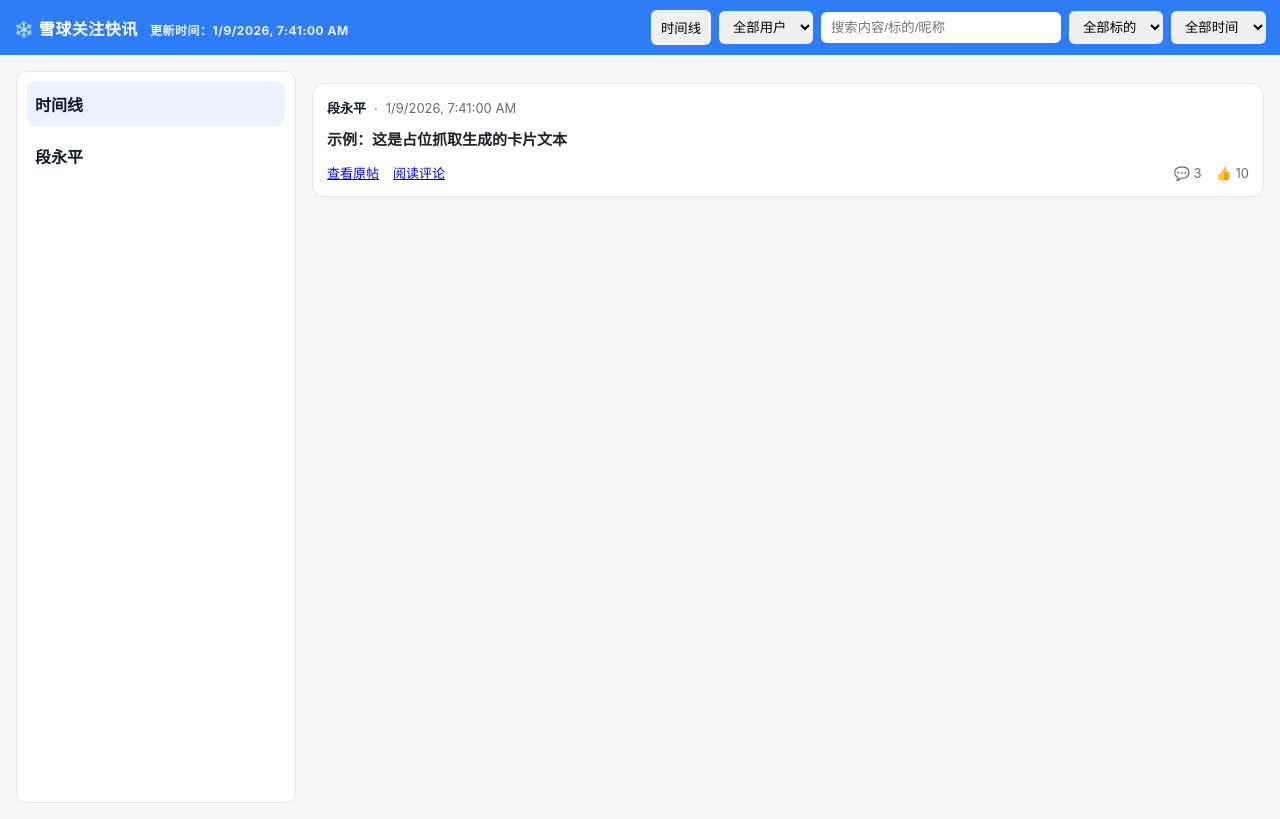
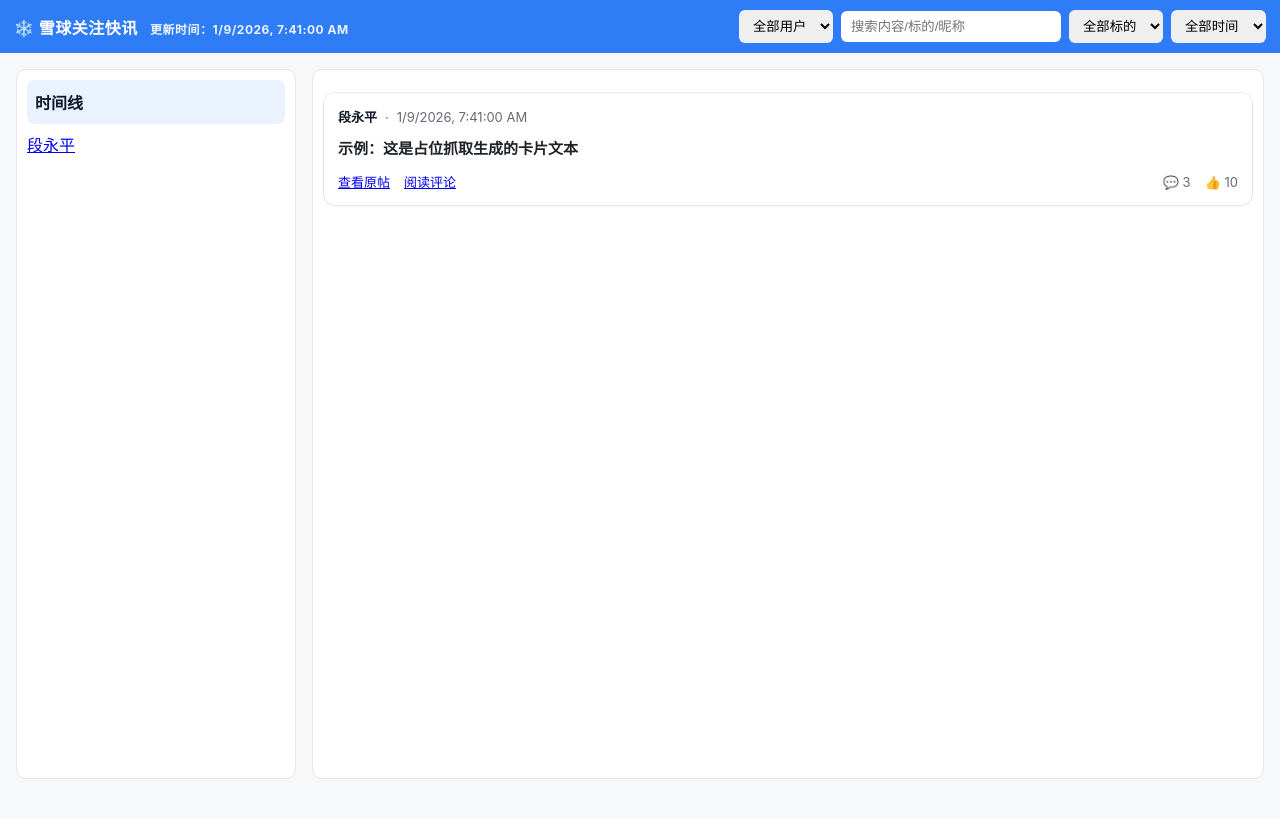
Before and after one commit to JohnWish1590/xueqiu, a website: page web/index.html in a window 1280 px wide. Drawn offline with Linux system fonts and the light colour scheme; no server answers.

Commit message:
Add files via upload

```diff
--- a/web/app.js
+++ b/web/app.js
@@ -1,16 +1,21 @@
-// app.js：小修复——确保侧栏“时间线”入口与顶栏按钮都能切回所有用户，并重新渲染倒序时间线；其余功能不变
+// app.js：符合 4 项请求
+// 1) 顶部“时间线”按钮已移除，仅保留侧栏时间线入口（电脑端）
+// 2) 电脑端用户框与信息框同高（CSS 已设同高），逻辑保持不变
+// 3) 将正文中的“查看图片”文案改为“点开大图”，并点击打开原图
+// 4) 手机端控件自适应换行（CSS 已更新），文本自动换行
+
 (async function(){
   const $ = (sel)=>document.querySelector(sel);
   const ts = Date.now();
 
-  // 加载数据
+  // 加载数据（带版本参数防缓存）
   const dataResp = await fetch(`./data/index.json?v=${ts}`);
   const data = await dataResp.json().catch(()=>({ byUser:{}, byTicker:{}, timeline:[] }));
   const byUser = data.byUser || {};
   const byTicker = data.byTicker || {};
   const timeline = Array.isArray(data.timeline) ? data.timeline : [];
 
-  // 更新时间
+  // 更新时间（优先 build.json）
   let deployedAt = null;
   try { const build = await (await fetch(`./build.json?v=${ts}`)).json(); if(build && build.deployedAt) deployedAt = new Date(build.deployedAt); } catch{}
   if(!deployedAt){ const latest = timeline.reduce((m,i)=>{ const t=new Date(i.created_at).getTime(); return Number.isFinite(t)?Math.max(m,t):m; },0); deployedAt = latest? new Date(latest): new Date(); }
@@ -33,22 +38,15 @@
   if(!userListArr.length){ const s=new Set(); timeline.forEach(i=>{ const uid=Number(i.user_id); if(Number.isFinite(uid)) s.add(uid); }); userListArr = Array.from(s); }
   const users = userListArr.map(uid=>({ id:uid, name:nameOf(uid) })).sort((a,b)=>(a.name||'').localeCompare(b.name||''));
 
-  // 侧栏用户
+  // 侧栏用户（电脑端）
   const userListEl = $('#userList'); const userTpl = document.getElementById('userItemTpl');
   if(userListEl && userTpl){
-    // 保留顶部的“时间线”入口
-    // 后续用户条目
     users.forEach(u=>{ const node=userTpl.content.cloneNode(true); const a=node.querySelector('.nick'); a.textContent=u.name; a.href=`https://xueqiu.com/u/${u.id}`; a.addEventListener('click', e=>{ e.preventDefault(); render({ userId:u.id }); }); userListEl.appendChild(node); });
   }
 
-  // 顶部与侧栏的用户下拉
-  const userSelect = $('#userSelect'); if(userSelect){ userSelect.innerHTML = '<option value="all">全部用户</option>' + users.map(u=>`<option value="${u.id}">${u.name}</option>`).join(''); userSelect.addEventListener('change', ()=>{ const val=userSelect.value; render({ userId: val==='all'? null : Number(val)}); }); }
-
-  // 顶栏“时间线”按钮与侧栏“时间线”入口
-  const timelineBtn = $('#timelineBtn'); const sidebarTimeline = $('#sidebarTimeline');
-  function goTimeline(){ if(userSelect) userSelect.value='all'; render({ userId:null }); }
-  if(timelineBtn) timelineBtn.addEventListener('click', goTimeline);
-  if(sidebarTimeline) sidebarTimeline.addEventListener('click', (e)=>{ e.preventDefault(); goTimeline(); });
+  // 顶部用户下拉（手机/桌面均可用）
+  const userSelect = $('#userSelect');
+  if(userSelect){ userSelect.innerHTML = '<option value="all">全部用户</option>' + users.map(u=>`<option value="${u.id}">${u.name}</option>`).join(''); userSelect.addEventListener('change', ()=>{ const val=userSelect.value; render({ userId: val==='all'? null : Number(val)}); }); }
 
   // 标的下拉
   const tickers = Object.keys(byTicker).sort(); const tickerSelect = $('#tickerSelect'); if(tickerSelect){ tickerSelect.innerHTML = '<option value="all">全部标的</option>' + tickers.map(t=>`<option value="${t}">${t}</option>`).join(''); }
@@ -56,7 +54,7 @@
   // 读/未读
   const storeKey='xq_read_hashes'; const getRead=()=> new Set(JSON.parse(localStorage.getItem(storeKey)||'[]')); const setRead=s=> localStorage.setItem(storeKey, JSON.stringify(Array.from(s)));
 
-  // 图片链接转换（imedao 原图/缩略图）
+  // imedao 链接转换（缩略图/原图）
   function getThumbAndRaw(u){
     try{ const url=new URL(u); const isImedao=url.hostname.includes('xqimg.imedao.com'); if(!isImedao) return {thumb:u, raw:u}; const path=url.pathname; const excl=path.indexOf('!'); const base=excl>0? path.slice(0,excl): path; const thumbUrl=new URL(url); thumbUrl.pathname=`${base}!thumb.jpg`; const rawUrl=new URL(url); rawUrl.pathname=`${base}!raw.jpg`; return {thumb:thumbUrl.toString(), raw:rawUrl.toString()}; }catch{ const base=u.replace(/!(?:thumb|raw|large|\w+)(?:\.\w+)?$/, ''); return {thumb:`${base}!thumb.jpg`, raw:`${base}!raw.jpg`}; }
   }
@@ -79,21 +77,22 @@
     const tl=$('#timeline'); tl.innerHTML=''; const tpl=document.getElementById('cardTpl'); const read=getRead();
     list.forEach(item=>{
       const node=tpl.content.cloneNode(true); const art=node.querySelector('.card'); const nick=node.querySelector('.nick'); nick.textContent=nameOf(item.user_id); nick.href=`https://xueqiu.com/u/${item.user_id}`; node.querySelector('.time').textContent=new Date(item.created_at).toLocaleString(); const body=node.querySelector('.card-body'); body.innerHTML=(item.text||item.title||'');
-      // 引用块
-      let html=body.innerHTML; html = html.replace(/(回复@[^：<]+：[^<]*)(<br\s*\/?|$)/g, '<div class="quote">$1</div>$2'); body.innerHTML=html;
-      // 图片缩略图与原图
-      const links=extractAllImageLinks(body); if(links.length){ links.forEach(href=>{ const pair=getThumbAndRaw(href); const img=document.createElement('img'); img.className='inline-img'; img.src=pair.thumb; img.addEventListener('click', ()=> openLightbox([pair.raw])); body.appendChild(img); }); body.querySelectorAll('a').forEach(a=>{ const href=a.getAttribute('href')||''; if(href.includes('xqimg.imedao.com')){ const raw=getThumbAndRaw(href).raw; a.addEventListener('click', (e)=>{ e.preventDefault(); openLightbox([raw]); }); } }); }
+
+      // 引用块灰底
+      let html=body.innerHTML; html = html.replace(/(回复@[^：<]+：[^[<]]*)(<br\s*\/?|$)/g, '<div class="quote">$1</div>$2'); body.innerHTML=html;
+
+      // 收集图片并附加缩略图；点击或链接一律开原图
+      const links=extractAllImageLinks(body); if(links.length){ links.forEach(href=>{ const pair=getThumbAndRaw(href); const img=document.createElement('img'); img.className='inline-img'; img.src=pair.thumb; img.addEventListener('click', ()=> openLightbox([pair.raw])); body.appendChild(img); }); body.querySelectorAll('a').forEach(a=>{ const href=a.getAttribute('href')||''; if(href.includes('xqimg.imedao.com')){ const raw=getThumbAndRaw(href).raw; // 文案替换：查看图片 -> 点开大图
+          if(a.textContent.trim()==='查看图片'){ a.textContent='点开大图'; }
+          a.addEventListener('click', (e)=>{ e.preventDefault(); openLightbox([raw]); }); } }); }
+
       const origin=node.querySelector('.origin'); origin.href=item.url||`https://xueqiu.com/u/${item.user_id}`; const readComments=node.querySelector('.read-comments'); readComments.href=(item.url||`https://xueqiu.com/u/${item.user_id}`);
       const counts=node.querySelector('.counts'); const cc=Number(item.comments_count||0), lc=Number(item.likes_count||0); if(cc+lc>0){ counts.innerHTML=`<span class="icon">💬 ${cc}</span><span class="icon">👍 ${lc}</span>`; }
       const isRead=read.has(item.hash); art.classList.add(isRead? 'read':'unread'); art.addEventListener('click', (e)=>{ if(!(e.target.closest('a')||e.target.closest('img.inline-img'))){ const s=getRead(); s.add(item.hash); setRead(s); art.classList.remove('unread'); art.classList.add('read'); } }); origin.addEventListener('click', ()=>{ const s=getRead(); s.add(item.hash); setRead(s); }); readComments.addEventListener('click', ()=>{ const s=getRead(); s.add(item.hash); setRead(s); }); tl.appendChild(node);
     });
   }
 
-  // 事件绑定
-  $('#tickerSelect')?.addEventListener('change', ()=> render({ userId:null }));
-  $('#dateSelect')?.addEventListener('change',  ()=> render({ userId:null }));
-  $('#kw')?.addEventListener('input',          ()=> render({ userId:null }));
-  $('#timelineBtn')?.addEventListener('click', ()=> { $('#userSelect') && ($('#userSelect').value='all'); render({ userId:null }); });
+  // 侧栏“时间线”入口：一键切回所有用户
   $('#sidebarTimeline')?.addEventListener('click', (e)=>{ e.preventDefault(); $('#userSelect') && ($('#userSelect').value='all'); render({ userId:null }); });
 
   // 默认渲染：时间线（所有用户）
--- a/web/index.html
+++ b/web/index.html
@@ -10,7 +10,7 @@
   <header class="topbar">
     <div class="logo">❄️ 雪球关注快讯 <span id="lastUpdateInline" class="muted"></span></div>
     <div class="actions">
-      <button id="timelineBtn" class="select" style="cursor:pointer">时间线</button>
+      <!-- 顶部“时间线”按钮已移除，仅保留用户选择与筛选 -->
       <select id="userSelect" class="select">
         <option value="all">全部用户</option>
       </select>
--- a/web/style.css
+++ b/web/style.css
@@ -1,31 +1,35 @@
-/* 样式补丁：左侧“时间线”标题与现有样式保留 */
+/* 雪球风格 + 电脑端高度对齐 + 手机端自适应换行 + 链接文案修改 */
 .sidebar .timeline-entry{display:block;padding:10px 8px;border-radius:8px;margin-bottom:8px;background:#eaf2ff;color:#0f172a;font-weight:800;text-decoration:none}
 .sidebar .timeline-entry:hover{background:#dbe8ff}
 
-/* 其余保持不变（现有样式） */
 .xq-theme{ --primary:#2f7df6; --bg:#f6f8fa; --card:#fff; --text:#1f2328; --muted:#666b74; --border:#e5e7eb; --accent:#2563eb; }
+*{box-sizing:border-box}
 body{ font-family: -apple-system, BlinkMacSystemFont, "PingFang SC", "Helvetica Neue", Arial, "Hiragino Sans GB", "Microsoft YaHei", system-ui, Roboto; margin:0; background:var(--bg); color:var(--text); }
 .topbar{ display:flex; justify-content:space-between; align-items:center; padding:10px 14px; background:var(--primary); color:#fff; position:sticky; top:0; z-index:100; }
 .topbar .logo{ font-weight:700; letter-spacing:.5px; }
 .topbar .actions{ display:flex; gap:8px; align-items:center; flex-wrap:wrap; }
 .muted{ opacity:.9; font-size:12px; margin-left:8px; }
-.search{ padding:8px 10px; border-radius:6px; border:none; width:220px; }
+.search{ padding:8px 10px; border-radius:6px; border:none; width:220px; max-width:100%; }
 .select{ padding:8px 10px; border-radius:6px; border:none; }
-.layout{ display:grid; grid-template-columns:280px 1fr; gap:16px; padding:16px; }
+
+/* 电脑端：左右两列高度对齐（同高） */
+.layout{ display:grid; grid-template-columns:280px 1fr; gap:16px; padding:16px; align-items:stretch; }
 .sidebar{ background:var(--card); border:1px solid var(--border); border-radius:10px; padding:10px; height:calc(100vh - 90px); overflow:auto; }
-.user-item{ padding:10px 8px; border-radius:8px; }
-.user-item:hover{ background:#f0f5ff; }
-.user-item .nick{ color:#0f172a; text-decoration:none; font-weight:700; }
+.timeline{ background:var(--card); border:1px solid var(--border); border-radius:10px; padding:10px; height:calc(100vh - 90px); overflow:auto; }
+
+/* 卡片与文本 */
 .card{ background:var(--card); border:1px solid var(--border); border-radius:12px; padding:14px; margin:12px 0; box-shadow:0 1px 2px rgba(0,0,0,.03); }
-.card-head{ display:flex; align-items:center; gap:8px; font-size:13px; color:var(--muted); }
+.card-head{ display:flex; align-items:center; gap:8px; font-size:13px; color:var(--muted); flex-wrap:wrap; }
 .card-head .nick{ color:#0f172a; font-weight:800; }
-.card-body{ margin:10px 0; line-height:1.75; font-size:15px; }
+.card-body{ margin:10px 0; line-height:1.75; font-size:15px; word-break:break-word; overflow-wrap:anywhere; white-space:normal; }
 .card-body a{ color:var(--accent); text-decoration:none; }
 .card-body a:hover{ text-decoration:underline; }
-.card-foot{ display:flex; gap:14px; align-items:center; font-size:13px; color:var(--muted); }
+.card-foot{ display:flex; gap:14px; align-items:center; font-size:13px; color:var(--muted); flex-wrap:wrap; }
 .link{ color:var(--accent); text-decoration:none; }
 .card.unread .card-head .nick, .card.unread .card-body{ font-weight:800; }
 .card.read .card-head .nick, .card.read .card-body{ font-weight:400; }
+
+/* 缩略图与原图浮窗 */
 .inline-img{ max-width:260px; max-height:260px; border-radius:8px; border:1px solid var(--border); margin:8px 6px; cursor:pointer; display:inline-block; object-fit:contain; }
 .lightbox{ position:fixed; inset:0; background:rgba(0,0,0,.78); display:none; align-items:center; justify-content:center; z-index:9999; }
 .lightbox.active{ display:flex; }
@@ -35,4 +39,11 @@
 .counts{ font-size:13px; color:var(--muted); margin-left:auto; display:flex; gap:14px; align-items:center; }
 .counts .icon{ display:inline-flex; gap:4px; align-items:center; }
 .quote{ background:#f2f4f7; border:1px solid var(--border); border-radius:8px; padding:8px 10px; margin:8px 0; color:#374151; }
-@media (max-width:900px){ .layout{ grid-template-columns:1fr; } .sidebar{ display:none; } .search{ width:160px; } }
+
+/* 手机端：隐藏左栏、控件自适应换行 */
+@media (max-width:900px){
+  .layout{ grid-template-columns:1fr; }
+  .sidebar{ display:none; }
+  .topbar .actions > *{ flex:1 1 160px; min-width:140px; }
+  .search{ width:100%; }
+}
```
